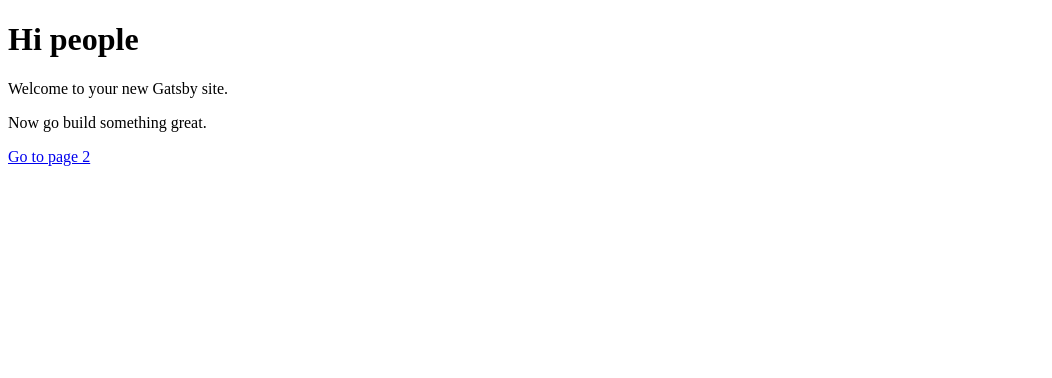
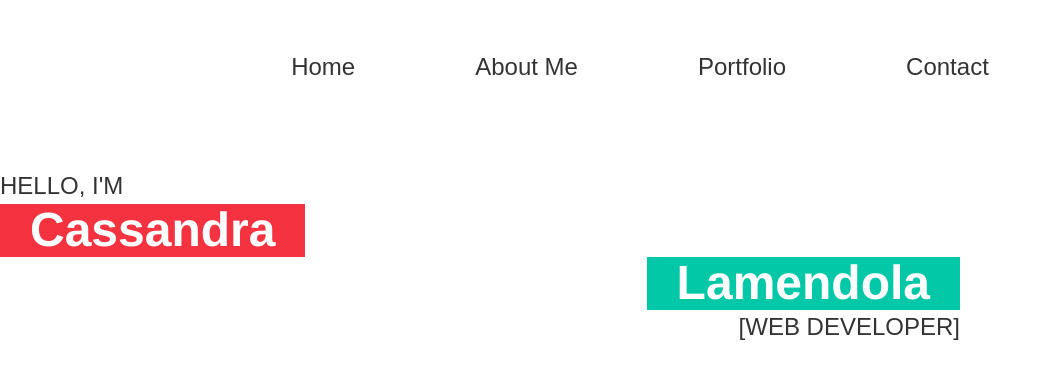
Before and after one commit to CassLamendola/portfolio, a Gatsby site: page / in a window 1280 px wide. Shown: the whole page, without its empty margins (0-1052 px from the left). Built offline with nearby package versions, Linux system fonts and the light colour scheme; Gatsby itself is replaced by a stand-in of ours.

Commit message:
setup file structure and create home page

```diff
--- a/gatsby-config.js
+++ b/gatsby-config.js
@@ -1,6 +1,15 @@
 module.exports = {
   siteMetadata: {
-    title: 'Gatsby Default Starter',
+    title: 'My portfolio',
   },
-  plugins: ['gatsby-plugin-react-helmet'],
+  plugins: [
+    'gatsby-plugin-react-helmet',
+    {
+      resolve: `gatsby-plugin-typography`,
+      options: {
+        pathToConfigModule: `src/utils/typography.js`,
+      },
+    },
+  ],
+
 }
--- /dev/null
+++ b/src/components/Name.js
@@ -0,0 +1,41 @@
+import React from 'react';
+import { Slide } from '@material-ui/core'
+
+const Name = ({ direction, name, color, inOut, leavePage }) => {
+
+  const alignment = direction === 'right' ? 'flex-start' : 'flex-end'
+
+  return (
+    <Slide
+      in={inOut}
+      direction={direction}
+      timeout={{ enter: 800, exit: 800 }}>
+      <div style={{
+          width: '100%',
+          display: 'flex',
+          alignItems: alignment,
+          flexDirection: 'column',
+          fontFamily: 'sans-serif'
+        }} onClick={leavePage}>
+        {direction === 'right' && (
+          <span>HELLO, I'M</span>
+        )}
+        <h1 style={{
+            margin: '0px',
+            backgroundColor: color,
+            padding: '0px 30px',
+            boxSizing: 'border-box',
+            color: 'white',
+            textAlign: 'center'
+          }}>
+          {name}
+        </h1>
+        {direction === 'left' && (
+          <span>[WEB DEVELOPER]</span>
+        )}
+      </div>
+    </Slide>
+   );
+}
+
+export default Name;
--- /dev/null
+++ b/src/components/NavBar.js
@@ -0,0 +1,26 @@
+import React from 'react'
+import NavItem from './NavItem'
+
+const NavBar = (props) => (
+  <div
+    style={{
+      marginBottom: '1.45rem',
+    }}>
+    <div
+      style={{
+        display: 'flex',
+        justifyContent: 'space-evenly',
+        margin: '0 auto',
+        maxWidth: 960,
+        padding: '1.45rem 1.0875rem',
+        // backgroundColor: '#f9be02'
+      }}>
+      <NavItem destination="/" name="Home" goTo={props.goTo}/>
+      <NavItem destination="/about" name="About Me" goTo={props.goTo}/>
+      <NavItem destination="/portfolio" name="Portfolio" goTo={props.goTo}/>
+      <NavItem destination="/contact" name="Contact" goTo={props.goTo}/>
+    </div>
+  </div>
+)
+
+export default NavBar
--- /dev/null
+++ b/src/components/NavItem.js
@@ -0,0 +1,17 @@
+import React from 'react'
+
+const NavItem = ({ destination, name, goTo }) => {
+  return (
+    <span style={{
+        textDecoration: 'none',
+        padding: '15px',
+        fontFamily: 'sans-serif'
+      }}
+      onClick={() => goTo(destination)}
+      className="nav-item">
+      {name}
+    </span>
+   )
+}
+
+export default NavItem
--- /dev/null
+++ b/src/layouts/styles/desktop.css
@@ -0,0 +1,23 @@
+.main-container {
+  margin: '0 auto';
+  padding: '0px 1.0875rem 1.45rem';
+  display: flex;
+  justify-content: center;
+  align-items: center;
+  height: 75vh;
+  max-width: 1600px;
+}
+
+.main-container h1 {
+  font-size: 9em;
+  max-width: 5.5em;
+}
+
+.nav-item {
+  color: black;
+}
+
+.nav-item:hover {
+  background-color: #f9be02;
+  color: white;
+}
--- a/src/layouts/index.css
+++ b/src/layouts/styles/index.css
@@ -1,3 +1,6 @@
+@import "./desktop.css";
+/* @import "./mobile.css"; */
+
 html {
   font-family: sans-serif;
   -ms-text-size-adjust: 100%;
@@ -5,6 +8,8 @@ html {
 }
 body {
   margin: 0;
+  display: flex;
+  justify-content: center;
 }
 article,
 aside,
--- a/src/pages/index.js
+++ b/src/pages/index.js
@@ -1,13 +1,38 @@
-import React from 'react'
+import React, { Component } from 'react'
 import Link from 'gatsby-link'
+import Name from '../components/Name'
+import NavBar from '../components/NavBar'
 
-const IndexPage = () => (
-  <div>
-    <h1>Hi people</h1>
-    <p>Welcome to your new Gatsby site.</p>
-    <p>Now go build something great.</p>
-    <Link to="/page-2/">Go to page 2</Link>
-  </div>
-)
+class IndexPage extends Component {
+  state = {
+    home: true
+  }
+
+  goTo = (page) => {
+    this.setState({ home: false })
+    setTimeout(() => {
+      this.props.history.push(`${page}`)
+    }, 800);
+  }
+
+  render() {
+    return (
+      <div>
+        <NavBar goTo={this.goTo}/>
+        <div
+          style = {{
+            display: 'flex',
+            flexDirection: 'column',
+            justifyContent: 'center',
+            alignItems: 'center',
+            width: '75vw'
+          }}>
+          <Name direction='right' name='Cassandra' color='#f53240' inOut={this.state.home}/>
+          <Name direction='left' name='Lamendola' color='#02c8a7' inOut={this.state.home}/>
+        </div>
+      </div>
+    );
+  }
+}
 
 export default IndexPage
--- /dev/null
+++ b/src/utils/typography.js
@@ -0,0 +1,8 @@
+import Typography from "typography";
+
+const typography = new Typography({
+  baseFontSize: "24px",
+  bodyFontFamily: ['sans-serif']
+});
+
+export default typography;
```
Also changed, not shown: package.json (+8 -1 lines), src/components/header.js (deleted, +0 -33 lines), src/layouts/index.js (+3 -16 lines), src/layouts/styles/mobile.css (added), src/pages/about.js (renamed from src/pages/page-2.js), 1 other file.
